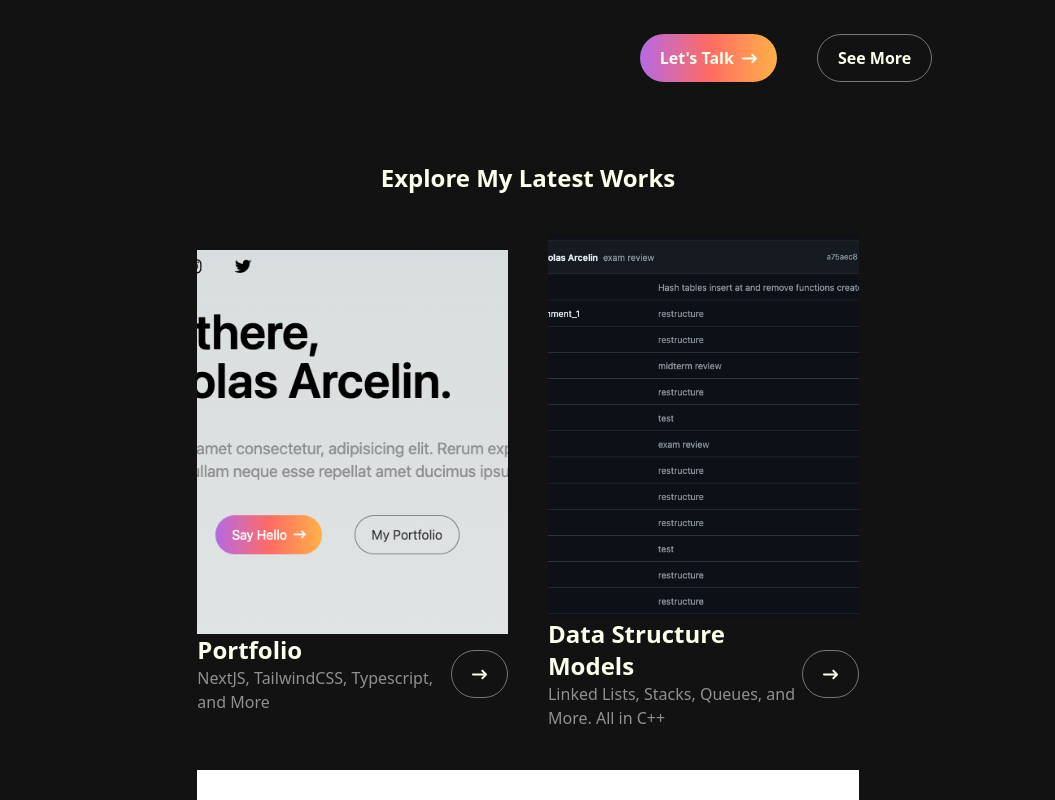
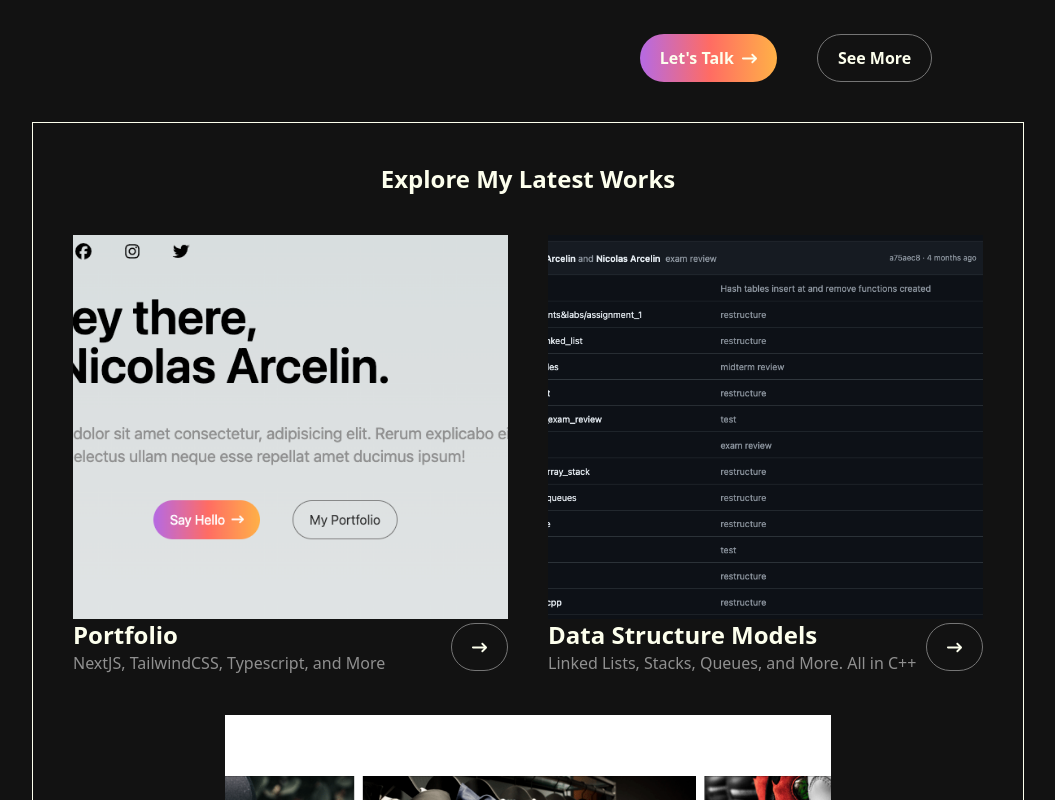
Before and after one commit to narcelin/portfolio_v2, a Next.js app: page / in a window 1280 px wide. Shown: the part 1500-2300 px from the top of the page, without its empty margins (112-1167 px from the left). Built offline with nearby package versions, Linux system fonts and the light colour scheme.

Commit message:
fixing showcase display

```diff
--- a/src/app/components/sections/Showcase.tsx
+++ b/src/app/components/sections/Showcase.tsx
@@ -6,9 +6,10 @@ import MyImageContainer from "../MyImageContainer";
 
 export default function Showcase() {
   return (
-    <section className="py-10 flex flex-col gap-10 items-center">
+    <section className="p-10 flex flex-col gap-10 items-center border border-black dark:border-accent">
       <MyHeader headerType={3}>Explore My Latest Works</MyHeader>
-      <div className="flex flex-col md:flex-row items-center gap-10 w-full xl:w-2/3">
+      <div className="flex flex-col md:flex-row items-center gap-10 w-full ">
+        {/* Portfolio */}
         <div className="w-full md:w-1/2">
           <MyImageContainer
             classNames="flex flex-row justify-center items-center h-60"
@@ -34,6 +35,7 @@ export default function Showcase() {
             />
           </div>
         </div>
+        {/* C++ Data Structures */}
         <div className="w-full md:w-1/2">
           <MyImageContainer
             classNames="flex flex-row justify-center items-center h-60"
@@ -60,6 +62,7 @@ export default function Showcase() {
           </div>
         </div>
       </div>
+      {/* Commerce Website REACT */}
       <div className="w-full xl:w-2/3">
         <MyImageContainer
           classNames="text-6xl flex flex-row justify-center items-center"
@@ -85,11 +88,7 @@ export default function Showcase() {
           />
         </div>
       </div>
-      <div className="w-full flex flex-row justify-center">
-        {/* <MyButton onClick={() => console.log("Clicked")}>
-          Let&apos;s See More
-        </MyButton> */}
-      </div>
+      <div className="w-full flex flex-row justify-center"></div>
     </section>
   );
 }
```
